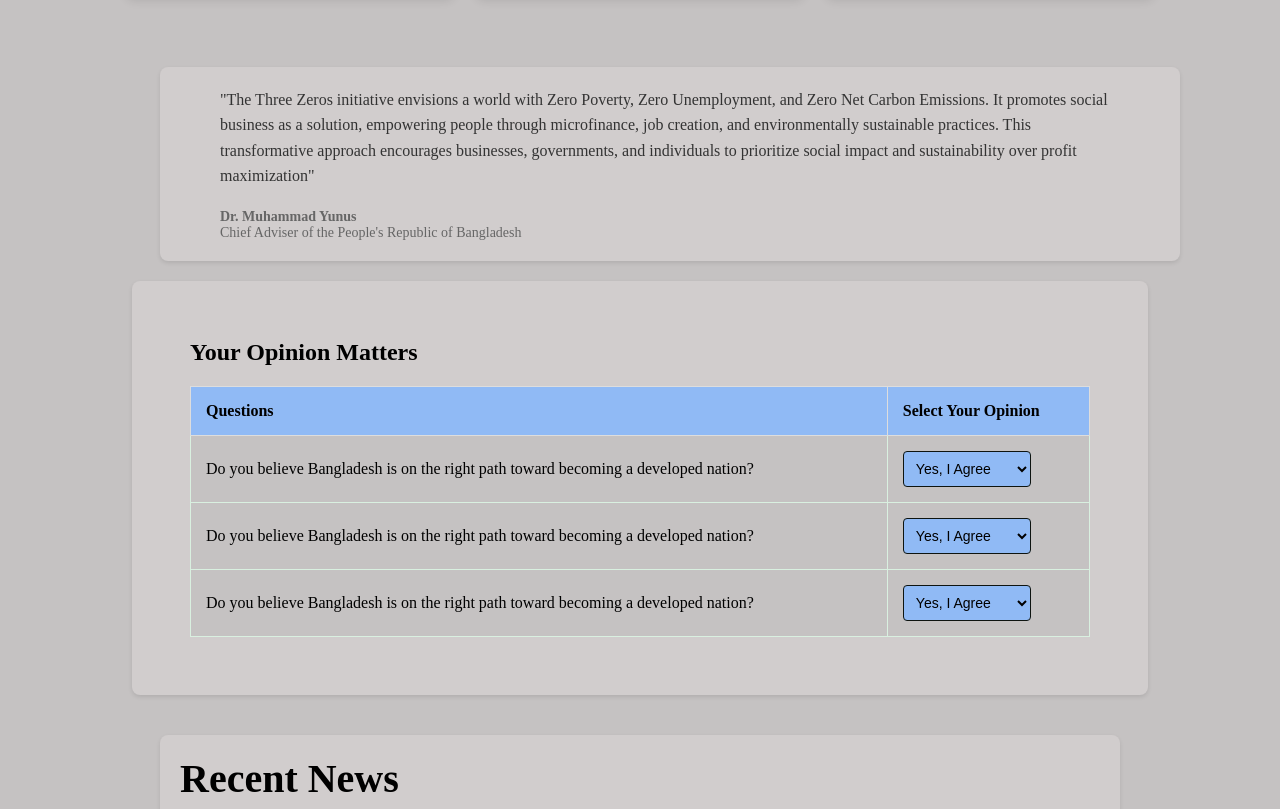
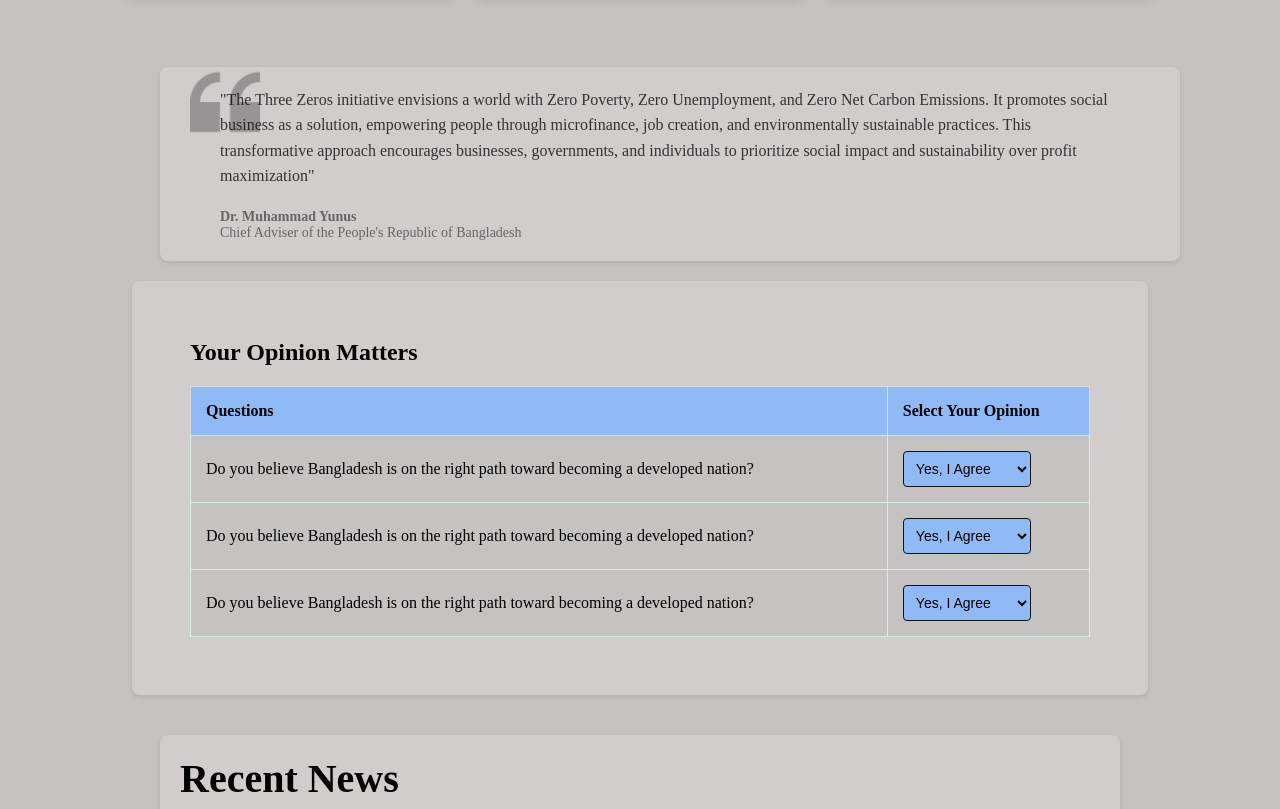
Before and after one commit to mdhasanahmad/Web_Assignment-1, a plain HTML site: page index.html in a window 1280 px wide. Shown: the part 1446-2255 px from the top of the page. Drawn offline with Linux system fonts and the light colour scheme; files whose address does not match are found by name.

Commit message:
second commit

```diff
--- a/style.css
+++ b/style.css
@@ -311,7 +311,7 @@ span{
     bottom: 60px;
     width: 70px; /* Adjust size as needed */
     height: 70px; /* Adjust size as needed */
-    background-image: url('../B11A1--assignment-1/assets/quote-bg.png');
+    background-image: url('./assets/quote-bg.png');
     background-size: cover;
     background-repeat: no-repeat;
     background-position: top left;
```
